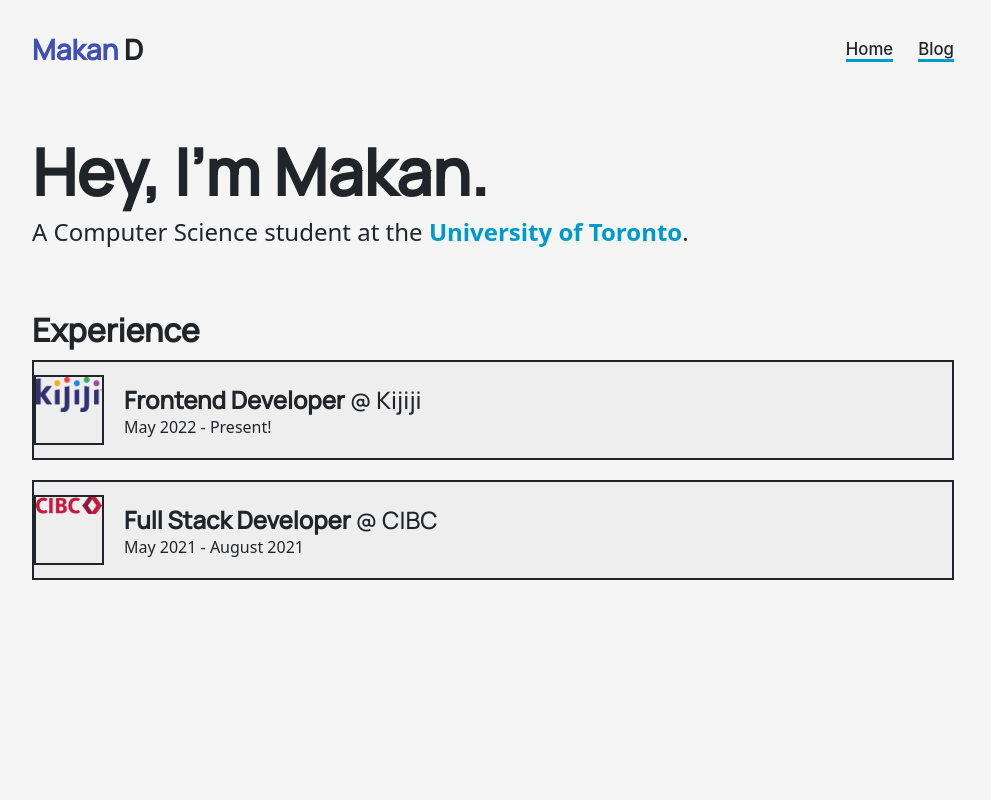
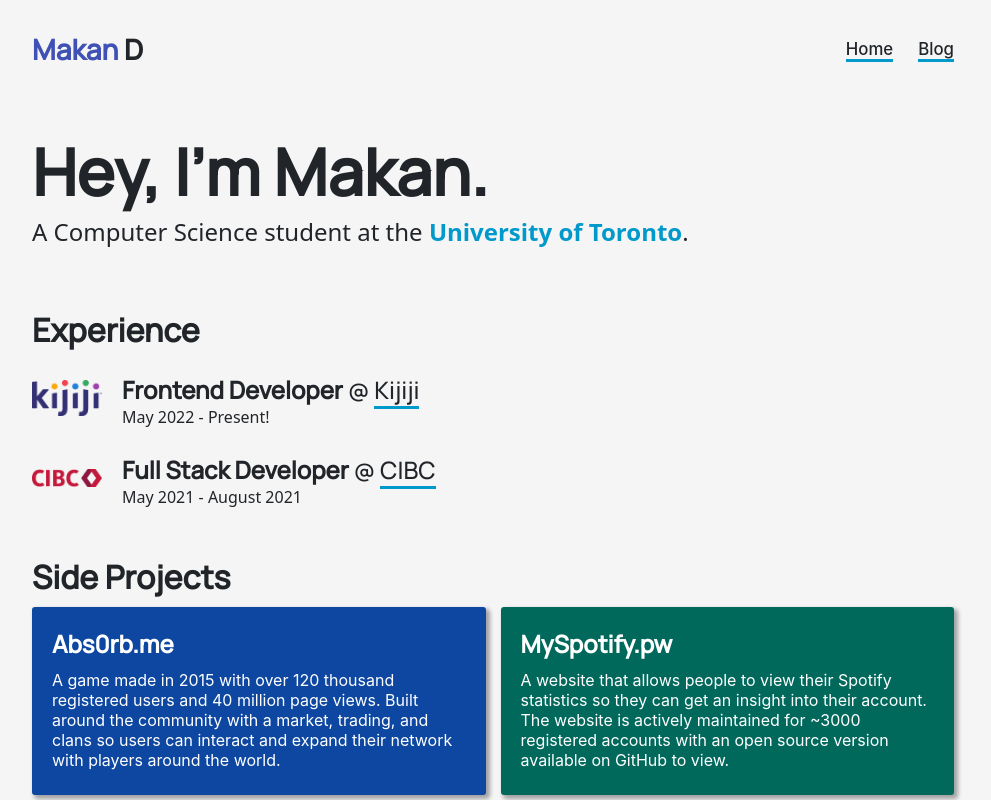
Before and after one commit to makandz/web-makan, a Next.js app: page / in a window 1280 px wide. Shown: the whole page, without its empty margins (147-1138 px from the left). Built offline with nearby package versions, Linux system fonts and the light colour scheme.

Commit message:
chore: fixed image sizing and added side projects

```diff
--- a/pages/index.tsx
+++ b/pages/index.tsx
@@ -10,11 +10,22 @@ type experienceType = {
   role: string;
   location: string;
   description: string;
+  href: string;
   img: {
     src: StaticImageData;
     alt: string;
     width?: number;
     height?: number;
+  };
+};
+
+type primarySpType = {
+  name: string;
+  description: string;
+  href: string;
+  styles: {
+    backgroundColor: string;
+    color: string;
   };
 };
 
@@ -24,18 +35,43 @@ const Home: NextPage = () => {
       role: "Frontend Developer",
       location: "Kijiji",
       description: "May 2022 - Present!",
+      href: "kijiji.ca",
       img: {
         src: kijijiLogo,
-        alt: "CIBC Logo",
+        alt: "Kijiji Logo",
       },
     },
     {
       role: "Full Stack Developer",
       location: "CIBC",
       description: "May 2021 - August 2021",
+      href: "cibc.com",
       img: {
         src: cibcLogo,
         alt: "CIBC Logo",
+      },
+    },
+  ];
+
+  const primarySps: Array<primarySpType> = [
+    {
+      name: "Abs0rb.me",
+      description:
+        "A game made in 2015 with over 120 thousand registered users and 40 million page views. Built around the community with a market, trading, and clans so users can interact and expand their network with players around the world.",
+      href: "abs0rb.me",
+      styles: {
+        backgroundColor: "#0d47a1",
+        color: "white",
+      },
+    },
+    {
+      name: "MySpotify.pw",
+      description:
+        "A website that allows people to view their Spotify statistics so they can get an insight into their account. The website is actively maintained for ~3000 registered accounts with an open source version available on GitHub to view.",
+      href: "myspotify.pw",
+      styles: {
+        backgroundColor: "#00695c",
+        color: "white",
       },
     },
   ];
@@ -60,26 +96,41 @@ const Home: NextPage = () => {
         </h2>
       </div>
 
-      <div className={styles.experienceBlock}>
+      <div className={`${styles.block} ${styles.experienceBlock}`}>
         <h1>Experience</h1>
         {experiences.map((experience, i) => (
           <div className={styles.section} key={i}>
             <div className={styles.img}>
-              <Image
-                src={experience.img.src}
-                alt={experience.img.alt}
-                className={styles.imgTag}
-              />
+              <a href={`https://${experience.href}`}>
+                <Image
+                  src={experience.img.src}
+                  alt={experience.img.alt}
+                  className={styles.imgTag}
+                />
+              </a>
             </div>
             <div className={styles.description}>
               <h2>
-                <strong>{experience.role}</strong> @ {experience.location}
+                <strong>{experience.role}</strong> @{" "}
+                <a href={`https://${experience.href}`}>{experience.location}</a>
               </h2>
               <h3>{experience.description}</h3>
             </div>
           </div>
         ))}
       </div>
+
+      <div className={`${styles.block} ${styles.primarySpBlock}`}>
+        <h1>Side Projects</h1>
+        <div className={styles.subBlock}>
+          {primarySps.map((primarySp, i) => (
+            <div style={primarySp.styles} key={i}>
+              <h2>{primarySp.name}</h2>
+              <p>{primarySp.description}</p>
+            </div>
+          ))}
+        </div>
+      </div>
     </>
   );
 };
--- a/styles/index.module.css
+++ b/styles/index.module.css
@@ -1,3 +1,12 @@
+.block {
+  margin-top: 35px;
+}
+
+.block > h1 {
+  font-size: 2rem;
+  margin-bottom: 0.5rem;
+}
+
 .welcomeBlock {
   margin: 3.75rem 0;
 }
@@ -20,27 +29,20 @@
   font-weight: bold;
 }
 
-.experienceBlock h1 {
-  font-size: 2rem;
-  margin-bottom: 0.5rem;
-}
-
 .experienceBlock > div.section {
   display: flex;
   align-items: center;
   gap: 20px;
-  border: 2px solid;
-  background-color: #eee;
-  height: 100px;
+  height: 80px;
   margin: 0;
-  margin-bottom: 20px;
 }
 
 .experienceBlock > div.section > div.img {
   width: 70px;
-  height: 70px;
-  border: 2px solid;
-  background-color: #eee;
+}
+
+.experienceBlock > div.section > div.img > a {
+  border-bottom: none;
 }
 
 .experienceBlock > div.section > div.description h2 {
@@ -56,3 +58,25 @@
   font-family: system-ui, -apple-system, BlinkMacSystemFont, "Segoe UI", Roboto,
     Oxygen, Ubuntu, Cantarell, "Open Sans", "Helvetica Neue", sans-serif;
 }
+
+.primarySpBlock > .subBlock {
+  display: grid;
+  grid-template-columns: 1fr 1fr;
+  gap: 15px;
+}
+
+.primarySpBlock > .subBlock > div {
+  background-color: black;
+  border-radius: 3px;
+  padding: 20px;
+  -webkit-box-shadow: 3px 3px 4px 1px rgba(0, 0, 0, 0.34);
+  box-shadow: 3px 3px 4px 1px rgba(0, 0, 0, 0.34);
+}
+
+.primarySpBlock > .subBlock > div > h2 {
+  margin: 0 0 10px 0;
+}
+
+.primarySpBlock > .subBlock > div > p {
+  margin: 5px 0;
+}
```
